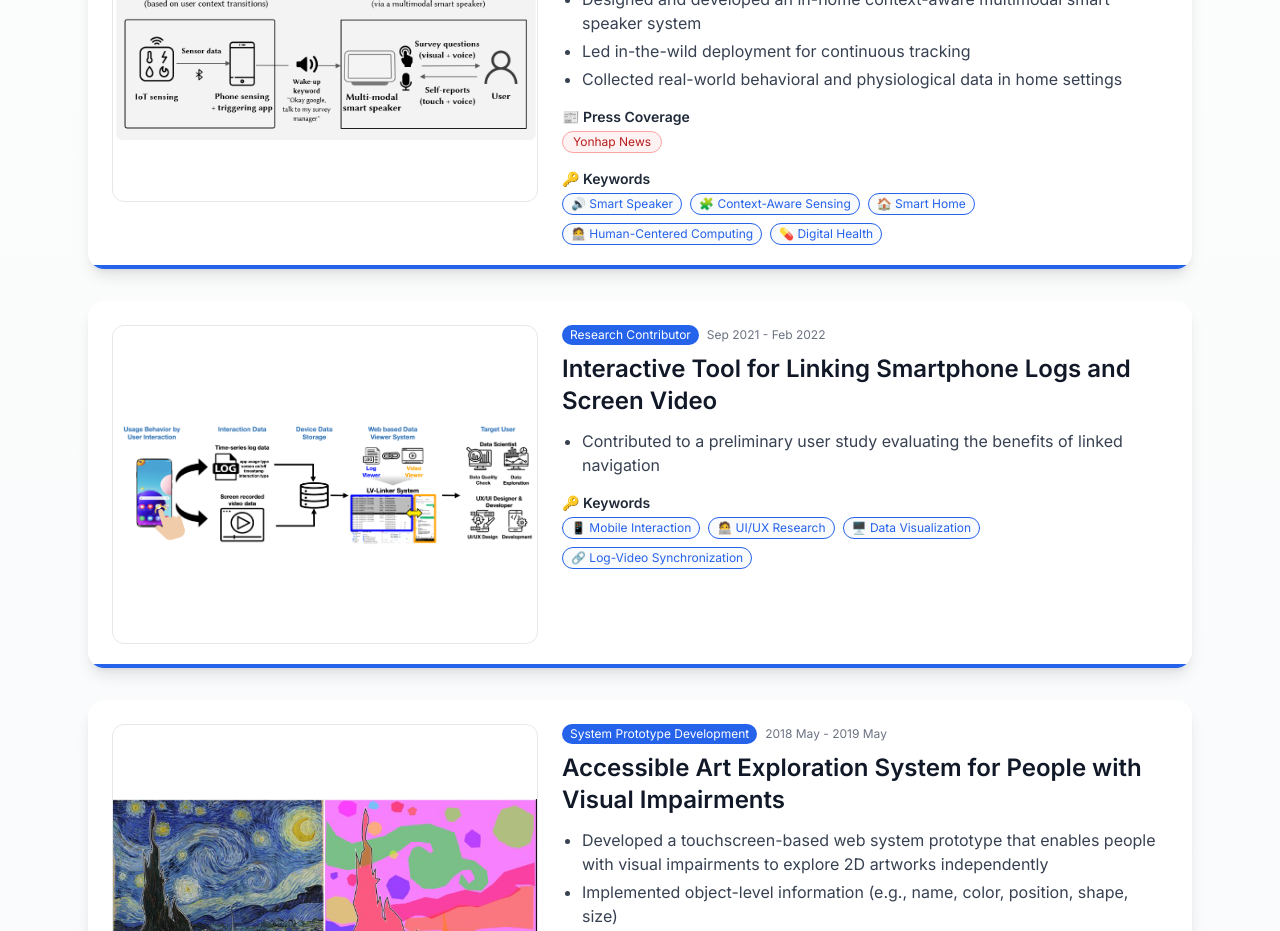
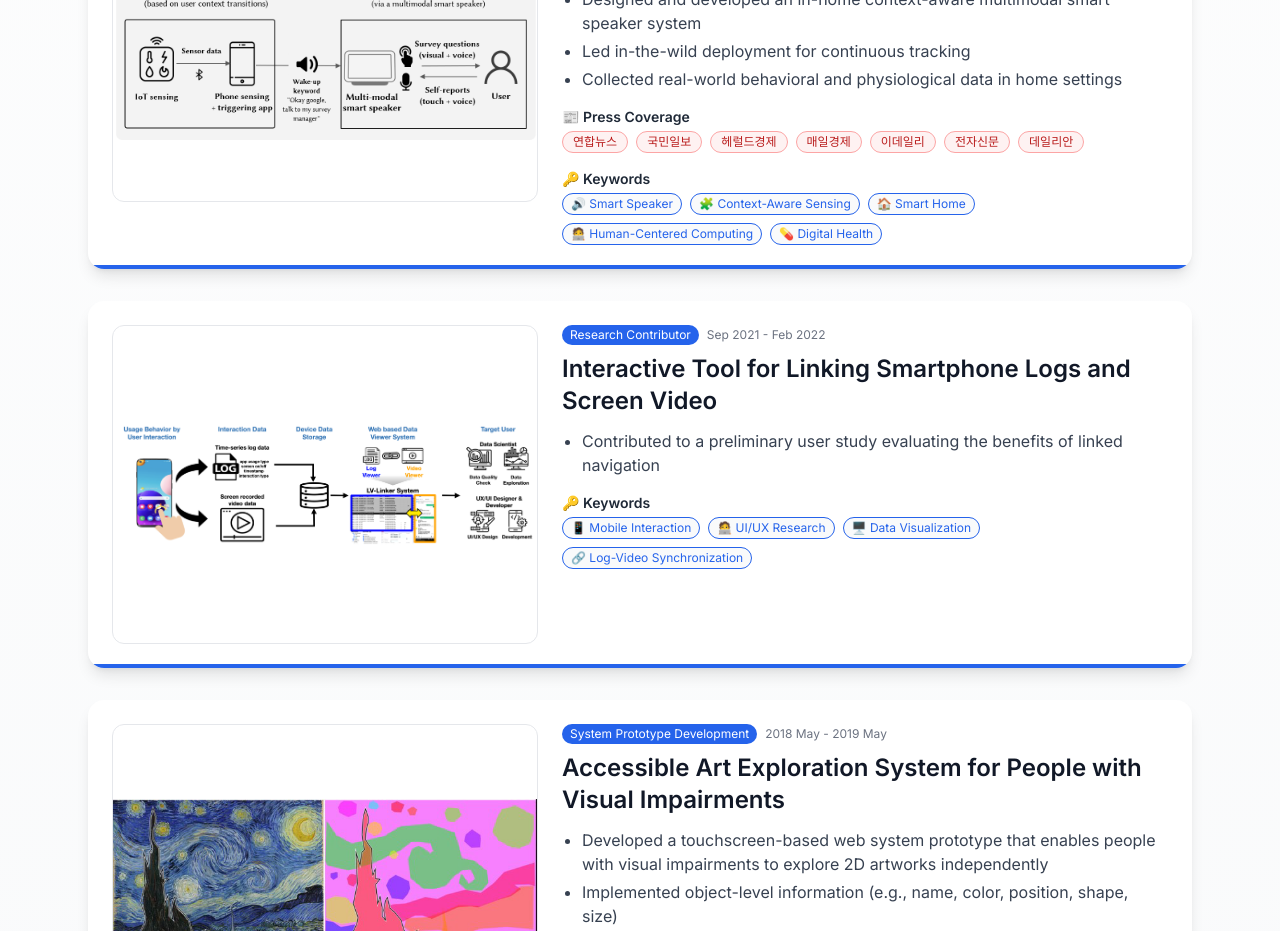
Before and after one commit to youngji-koh/youngji-koh.github.io, a React (Create React App) app: page /#/ in a window 1280 px wide. Shown: the part 4520-5451 px from the top of the page. Built offline with nearby package versions, Linux system fonts and the light colour scheme.

Commit message:
press update

```diff
--- a/src/data/projects.ts
+++ b/src/data/projects.ts
@@ -119,13 +119,43 @@ export const projects: Project[] = [
     "🧑‍💻 Human-Centered Computing",
     "💊 Digital Health"
   ],
-   news: [
-    {
-      outlet: "Yonhap News",
-      title: "1인 가구 마음건강 챙기는 스마트 스피커 기술 개발",
-      url: "https://www.yna.co.kr/view/AKR20240924040100063?input=1195m"
-    }
-  ],
+news: [
+  {
+    "outlet": "연합뉴스",
+    "title": "1인 가구 마음건강 챙기는 스마트 스피커 기술 개발",
+    "url": "https://www.yna.co.kr/view/AKR20240924040100063?input=1195m"
+  },
+  {
+    "outlet": "국민일보",
+    "title": "KAIST, 1인 가구 정신건강 돕는 스마트 스피커 개발",
+    "url": "https://www.kmib.co.kr/article/view.asp?arcid=0020555048"
+  },
+  {
+    "outlet": "헤럴드경제",
+    "title": "KAIST, 1인 가구 정신건강 챙기는 스마트 스피커 시스템 개발",
+    "url": "https://biz.heraldcorp.com/article/3843844"
+  },
+  {
+    "outlet": "매일경제",
+    "title": "카이스트, 1인 가구 정신건강 위한 스마트 스피커 시스템 개발",
+    "url": "https://www.mk.co.kr/news/it/11123474"
+  },
+  {
+    "outlet": "이데일리",
+    "title": "KAIST, 1인 가구 정신건강 돕는 '똑똑한' 스피커 시스템 개발",
+    "url": "https://www.edaily.co.kr/News/Read?newsId=01902406639023400&mediaCodeNo=257&OutLnkChk=Y"
+  },
+  {
+    "outlet": "전자신문",
+    "title": "‘당신의 마음, 어떤가요?’ KAIST, 1인 가구 정신건강 자가 추적 시스템 개발",
+    "url": "https://www.etnews.com/20240924000095"
+  },
+  {
+    "outlet": "데일리안",
+    "title": "“내 마음 건강 괜찮나?” KAIST, 정신건강 상태 자가 추적 시스템 개발",
+    "url": "https://www.dailian.co.kr/news/view/1410044/?sc=Naver"
+  }
+],
 },
 
 {
```
